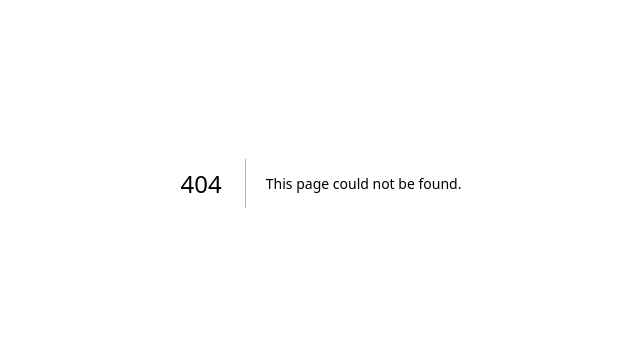
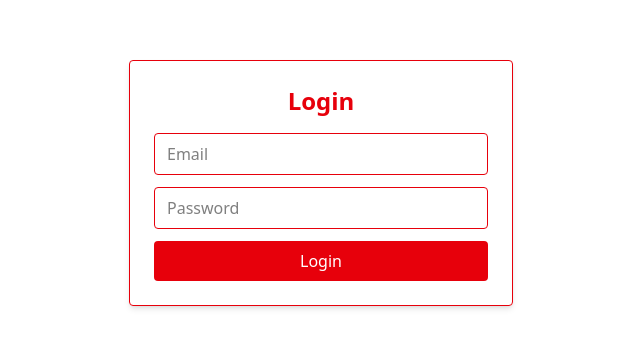
Before and after one commit to Lavanya-sh-1234/Prime-Estates, a Next.js app: page /login in a window 1280 px wide. Before the commit this address had no page. Shown: the part 217-564 px from the top of the page, without its empty margins (319-959 px from the left). Built offline with nearby package versions, Linux system fonts and the light colour scheme.

Commit message:
Added Login page and logic of login user component

```diff
--- /dev/null
+++ b/src/app/login/page.tsx
@@ -0,0 +1,58 @@
+"use client";
+
+import { useState } from "react";
+import { useRouter } from "next/navigation";
+import { loginUser } from "../../utils/auth";
+
+export default function LoginPage() {
+  const router = useRouter();
+  const [email, setEmail] = useState<string>("");
+  const [password, setPassword] = useState<string>("");
+  const [error, setError] = useState<string>("");
+
+  const handleLogin = async (): Promise<void> => {
+    setError("");
+    const token = await loginUser(email, password);
+
+    if (token) {
+      router.push("/");
+    } else {
+      setError("Invalid email or password");
+    }
+  };
+
+  return (
+    <div className="min-h-screen flex justify-center items-center bg-white">
+      <div className="w-full max-w-sm p-6 rounded shadow-md border border-red-600">
+        <h1 className="text-2xl font-bold text-red-600 mb-4 text-center">
+          Login
+        </h1>
+
+        <input
+          type="email"
+          placeholder="Email"
+          value={email}
+          onChange={(e) => setEmail(e.target.value)}
+          className="w-full border border-red-600 rounded px-3 py-2 mb-3 focus:outline-none focus:ring-2 focus:ring-red-600"
+        />
+
+        <input
+          type="password"
+          placeholder="Password"
+          value={password}
+          onChange={(e) => setPassword(e.target.value)}
+          className="w-full border border-red-600 rounded px-3 py-2 mb-3 focus:outline-none focus:ring-2 focus:ring-red-600"
+        />
+
+        {error && <p className="text-red-600 mb-3 text-center">{error}</p>}
+
+        <button
+          onClick={handleLogin}
+          className="w-full bg-red-600 text-white py-2 rounded hover:bg-red-700 transition"
+        >
+          Login
+        </button>
+      </div>
+    </div>
+  );
+}
--- a/src/app/page.tsx
+++ b/src/app/page.tsx
@@ -122,9 +122,10 @@ export default function Homepage() {
     budget: "",
   });
 
+
   return (
     <>
-      <Navbar />
+      <Navbar/>
       <HeroSection onSearch={setFilters} />
       <PropertyCards propertyData={propList} filters={filters} />
       <BlogSection />
--- a/src/components/Navbar.tsx/Navbar.tsx
+++ b/src/components/Navbar.tsx/Navbar.tsx
@@ -1,3 +1,5 @@
+"use client";
+
 import Image from "next/image";
 import {
   ChevronDownIcon,
@@ -5,12 +7,21 @@ import {
   DevicePhoneMobileIcon,
   Bars3Icon,
 } from "@heroicons/react/24/solid";
+import { useRouter } from "next/navigation";
 
 export default function Navbar() {
+  const router = useRouter();
+
   return (
     <nav className="flex flex-wrap justify-between  items-center px-3 py-3 sm:px-8 md:px-12">
       <div className="flex gap-2 sm:gap-4 items-center flex-wrap">
-        <Image alt="logo" src="/logo.jpg" height={60} width={50} className="h-10 w-auto sm:h-16" />
+        <Image
+          alt="logo"
+          src="/logo.jpg"
+          height={60}
+          width={50}
+          className="h-10 w-auto sm:h-16"
+        />
         <p className="text-lg sm:text-2xl font-semibold whitespace-nowrap">
           <span className="text-red-600">primeEstates</span>
           <span>.com</span>
@@ -30,9 +41,16 @@ export default function Navbar() {
           <DevicePhoneMobileIcon className="w-4 h-4 sm:w-5 sm:h-5" />
         </span>
         <span className="whitespace-nowrap">Post your Property</span>
+
         <div className="bg-red-600 text-white font-light text-xs sm:text-sm rounded h-6 sm:h-7 w-12 sm:w-14 flex justify-center items-center">
-          <button suppressHydrationWarning>Login</button>
+          <button
+            suppressHydrationWarning
+            onClick={() => router.push("/login")}
+          >
+            Login
+          </button>
         </div>
+
         <span>
           <Bars3Icon className="w-5 h-5 sm:w-6 sm:h-6" />
         </span>
--- /dev/null
+++ b/src/utils/auth.ts
@@ -0,0 +1,19 @@
+export const loginUser = async (email: string, password: string) => {
+  try {
+    const res = await fetch("https://test.monkey.slashifytech.in/signin", {
+      method: "POST",
+      headers: {
+        "Content-Type": "application/json",
+      },
+      body: JSON.stringify({ email, password }),
+    });
+
+    if (!res.ok) throw new Error("login failed");
+
+    const data: { token: string; } = await res.json();
+    return data.token;
+  } catch (error) {
+    console.error(error);
+    return null;
+  }
+};
```
